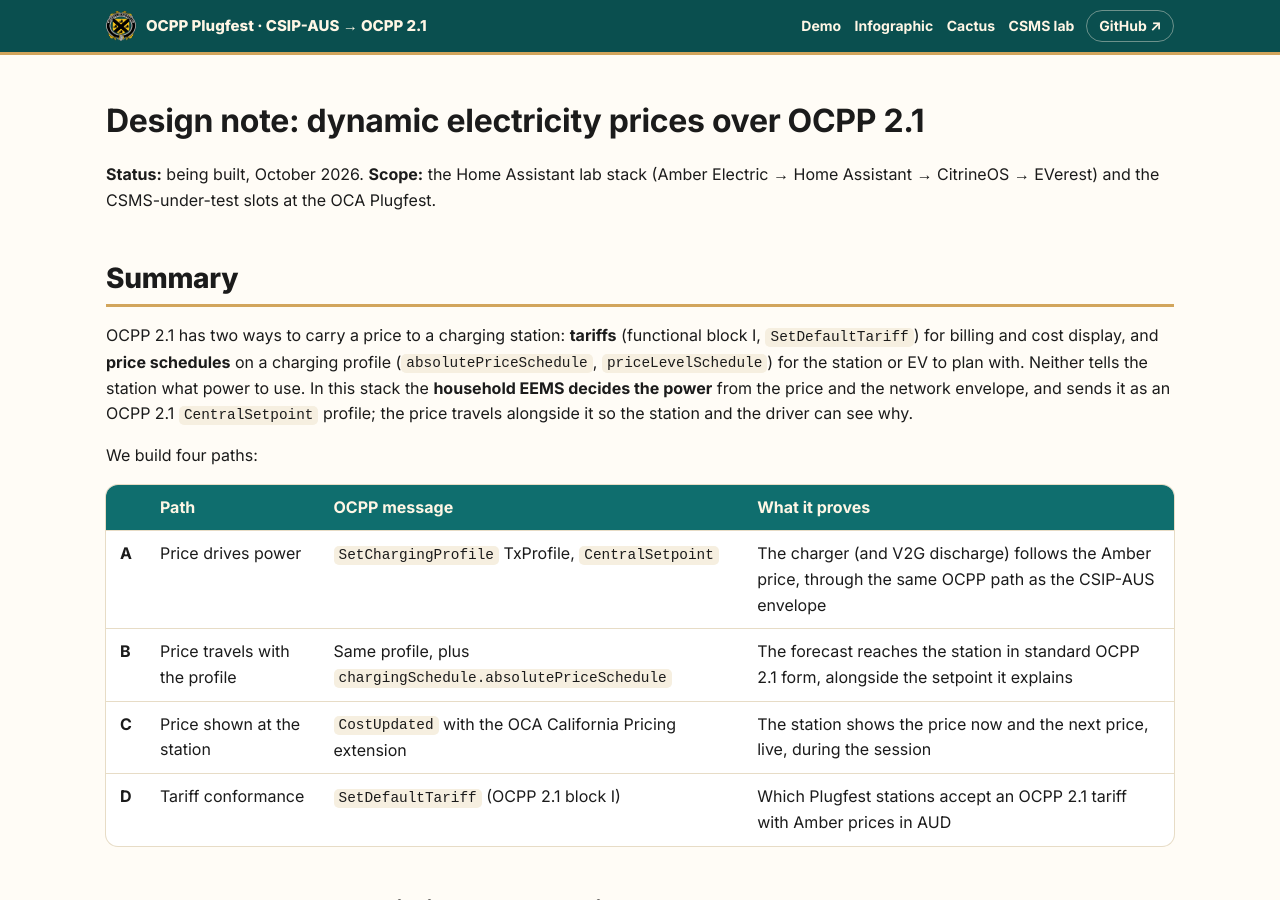
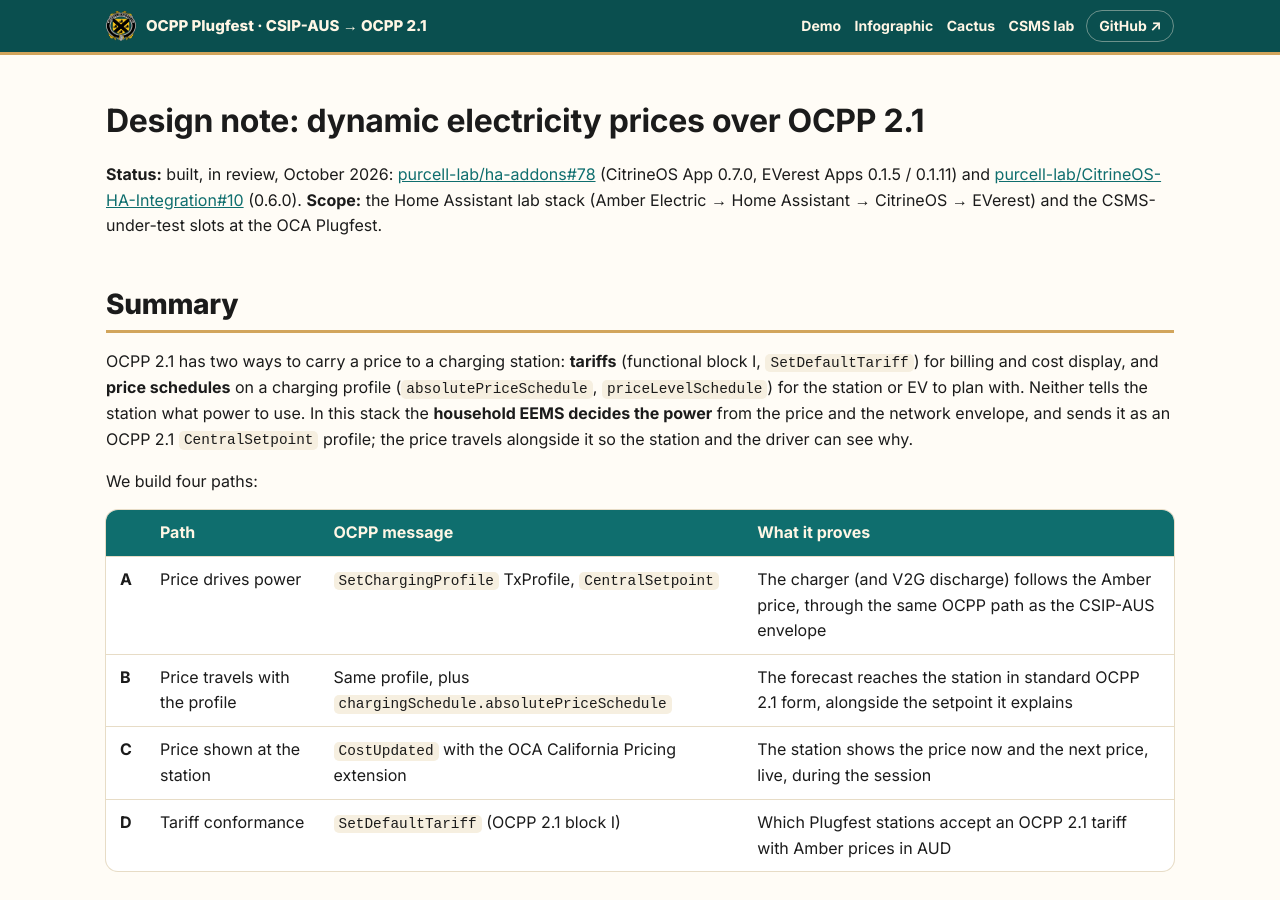
Before and after one commit to purcell-lab/ocpp-plugfest, a Jekyll site: the page built from design/dynamic-pricing.md, in a window 1280 px wide and 900 px high. Built offline with Jekyll 4.4.1, drawn with Linux system fonts in a browser that asks for light colours; our own code applies the rules of GitHub Pages for plain Markdown files.

Commit message:
Design note: link the dynamic-pricing pull requests
Co-Authored-By: Claude Opus 5.5 <noreply@anthropic.com>
Claude-Session: https://claude.ai/code/session_01Kz9pMr42VvXk76LqnPeaqD

```diff
--- a/design/dynamic-pricing.md
+++ b/design/dynamic-pricing.md
@@ -1,6 +1,6 @@
 # Design note: dynamic electricity prices over OCPP 2.1
 
-**Status:** being built, October 2026. **Scope:** the Home Assistant lab stack (Amber Electric →
+**Status:** built, in review, October 2026: [purcell-lab/ha-addons#78](https://github.com/purcell-lab/ha-addons/pull/78) (CitrineOS App 0.7.0, EVerest Apps 0.1.5 / 0.1.11) and [purcell-lab/CitrineOS-HA-Integration#10](https://github.com/purcell-lab/CitrineOS-HA-Integration/pull/10) (0.6.0). **Scope:** the Home Assistant lab stack (Amber Electric →
 Home Assistant → CitrineOS → EVerest) and the CSMS-under-test slots at the OCA Plugfest.
 
 ## Summary
```
